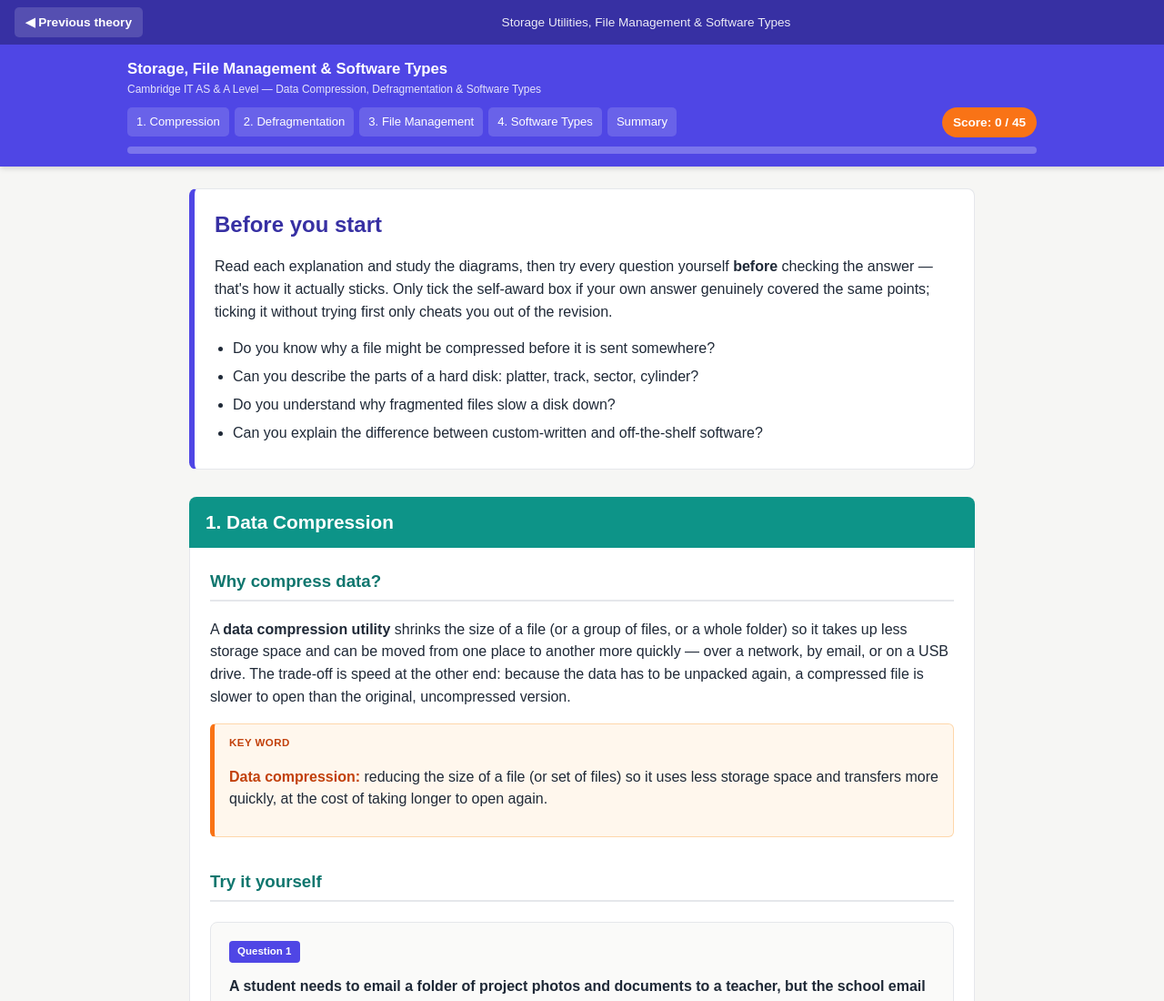
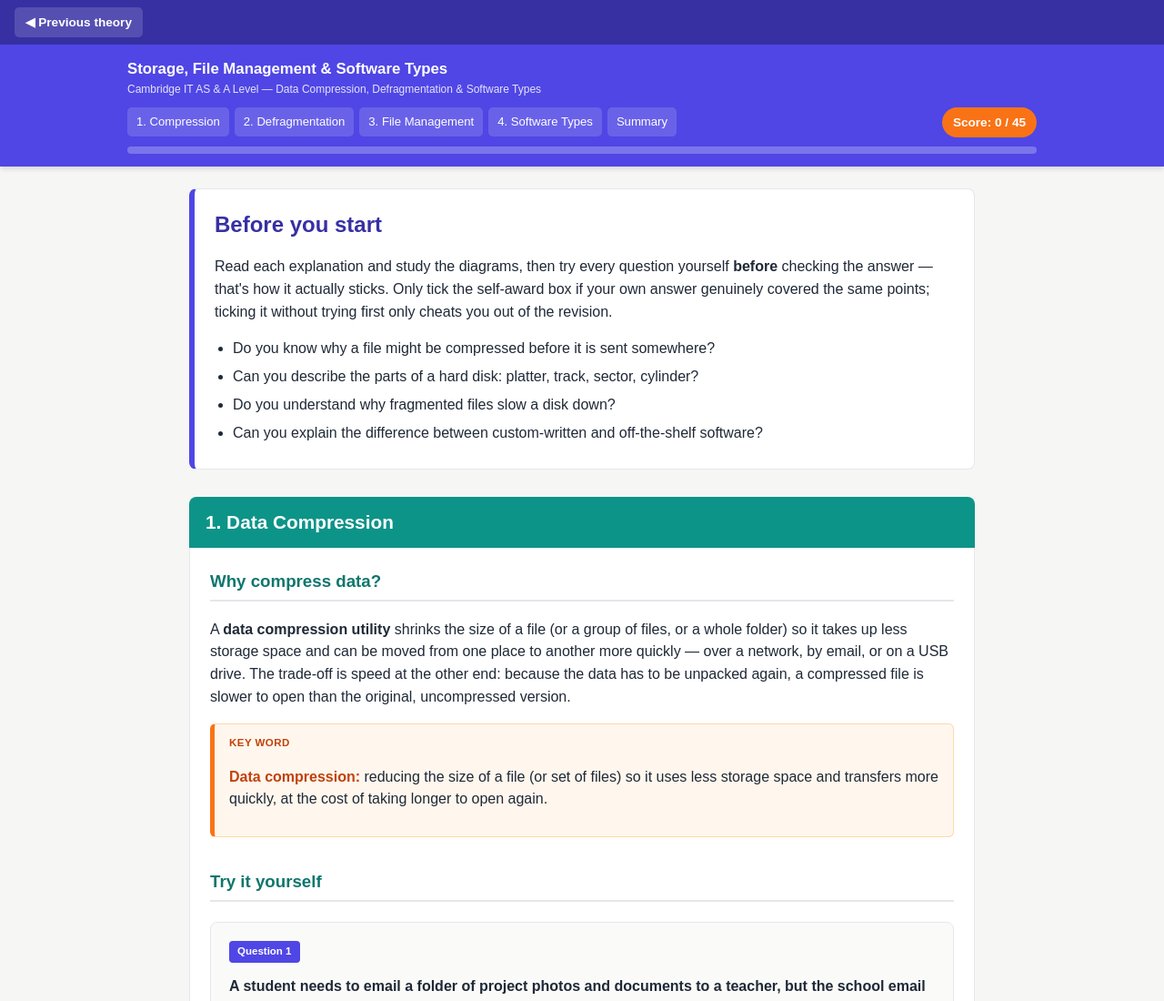
Before and after one commit to andrei467/it-ch2-hardware-software, a plain HTML site: page storage-file-management-software.html in a window 1280 px wide. Shown: the top 1100 px of the page at 91% size. Drawn offline with Linux system fonts and the light colour scheme.

Commit message:
Update storage-file-management-software.html

```diff
--- a/storage-file-management-software.html
+++ b/storage-file-management-software.html
@@ -563,7 +563,6 @@
 
 <div class="lessonbar">
   <a class="lesson-link" href="index.html">&#9664; Previous theory</a>
-  <span class="lesson-title">Storage Utilities, File Management &amp; Software Types</span>
 </div>
 
 <header class="topbar">
```
